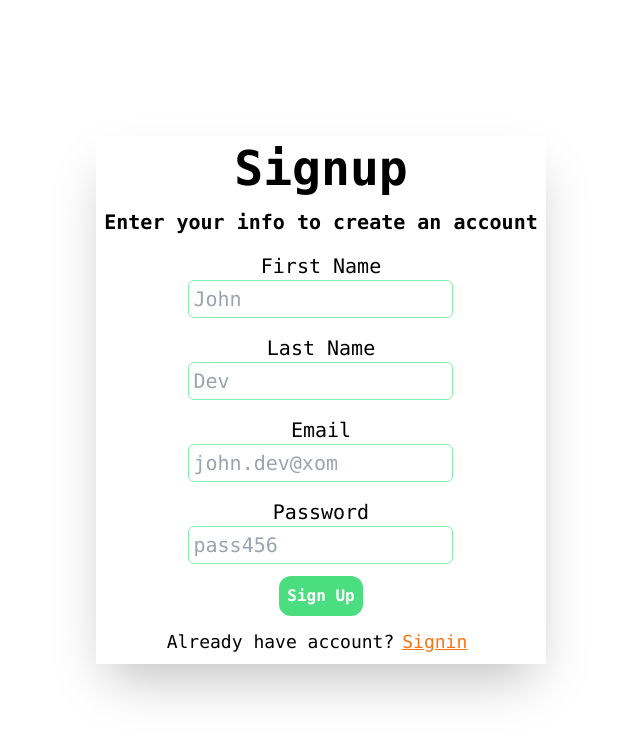
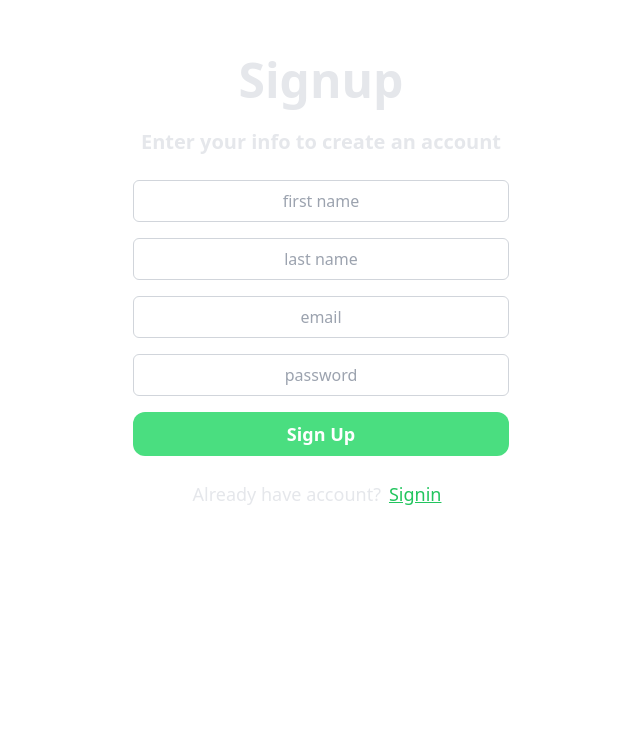
Before and after one commit to haryannvi-coder/basic-blog-frontend, a React (Vite) app: page /signup in a window 1280 px wide. Shown: the top 738 px of the page, without its empty margins (319-959 px from the left). Built offline with nearby package versions, Linux system fonts and the light colour scheme.

Commit message:
dark mode + ui fix

```diff
--- a/src/components/BottomWarning.jsx
+++ b/src/components/BottomWarning.jsx
@@ -3,7 +3,7 @@ import { Link } from "react-router-dom"
 export function BottomWarning({label, buttonText, to}){
     return <div className="p-2 text-lg" >
         {label}
-        <Link className="px-2 underline text-orange-500" to={to}>
+        <Link className="px-2 underline text-green-500" to={to}>
             {buttonText}
       </Link>
     </div>
--- a/src/components/Button.jsx
+++ b/src/components/Button.jsx
@@ -1,5 +1,5 @@
 export function Button({label, onClick}){
-    return <button onClick={onClick} className="m-1 p-2 bg-green-400 rounded-xl text-white font-semibold text-base hover:bg-green-500  focus:outline-none focus:ring focus:ring-white " >
+    return <button onClick={onClick} className="w-full p-2 bg-green-400 rounded-xl text-white font-semibold text-lg hover:bg-green-500  focus:outline-none focus:ring focus:ring-white " >
         {label}
     </button>
 }
--- a/src/components/Heading.jsx
+++ b/src/components/Heading.jsx
@@ -1,7 +1,7 @@
 
 
 export function Heading({label}){
-    return <div className="text-5xl font-bold p-2" >
+    return <div className="text-5xl font-bold " >
         {label}
     </div>
 }
--- a/src/components/InputBox.jsx
+++ b/src/components/InputBox.jsx
@@ -1,6 +1,6 @@
-export function InputBox({label, placeholder, onChange}) {
-    return <div className="p-2 text-xl " >
-        <div>{label}</div>
-        <input onChange={onChange} placeholder={placeholder}  className="p-1 rounded-md border border-green-300" />
+export function InputBox({placeholder, onChange}) {
+    return <div>
+        <input onChange={onChange} placeholder={placeholder}  className="w-full text-center p-2 border rounded-md bg-white dark:bg-slate-800 dark:text-white border-gray-300 dark:border-slate-600 focus:outline-none focus:ring-2 focus:ring-green-500" />
     </div>
+
 }
--- a/src/components/TopBar.jsx
+++ b/src/components/TopBar.jsx
@@ -1,9 +1,9 @@
 import { useNavigate } from "react-router-dom"
 import { Button } from "./Button"
-import homelogo from "../assets/typewriter.jpg"
 import { GoPlus } from "react-icons/go";
 import { useState, useEffect } from 'react';
 import { ThemeButton } from "./ThemeButton";
+import { RiBloggerFill } from "react-icons/ri";
 
 export function TopBar({setFilter}){
     const navigate = useNavigate();
@@ -18,28 +18,26 @@ export function TopBar({setFilter}){
     return <div className="flex justify-between p-2 h-20 border-b dark:border-slate-600 " >
 
         <div className="flex items-center hover:cursor-pointer ">
-            <img onClick={() => {
-                navigate(`/dashboard`)}} src={homelogo} alt="home logo" className=" border-2 border-green-400 rounded-full h-full"
-            />
+            <RiBloggerFill onClick={() => {
+                navigate(`/dashboard`)}} className=" text-green-500 text-6xl"/>
         </div>
 
-        <div className="flex items-center  hover:cursor " >
+        <div className="flex items-center  hover:cursor w-1/3" >
             <input onChange={(e) => {
                 setFilter(e.target.value)
-            }} placeholder={"search topic"} className=" h-1/2 text-center rounded-md border border-slate-300  bg-white dark:bg-slate-800 dark:text-white  dark:border-slate-600 focus:outline-none focus:ring-2 focus:ring-green-500" />
+            }} placeholder={"search topic"} className="w-full h-1/2 text-center rounded-md border border-slate-300  bg-white dark:bg-slate-800 dark:text-white  dark:border-slate-600 focus:outline-none focus:ring-2 focus:ring-green-500" />
         </div>
 
 
-        <div className="flex items-center justify-between" >
+        <div className="flex items-center justify-between space-x-4" >
             <ThemeButton />
-
 
             { isLoggedIn
             ?
                 <>
                     <GoPlus onClick={() => {
                         navigate("/addblog")
-                    }} className="text-4xl text-green-500 cursor-pointer" />
+                    }} className="text-6xl text-green-500 cursor-pointer" />
 
                     <Button onClick={() => {
                         navigate("/logout")
--- a/src/pages/AddBlog.jsx
+++ b/src/pages/AddBlog.jsx
@@ -15,7 +15,7 @@ export function AddBlog(){
     const editorRef = useRef()
     const navigate = useNavigate()
 
-    return <div className="min-h-screen dark:bg-slate-900 px-2" >
+    return <div className="min-h-screen dark:bg-slate-900 px-2 " >
         <TopBar  />
         <div className="my-4 space-y-4" >
             <input placeholder={"Title"} onChange={(e) => {
@@ -58,6 +58,5 @@ export function AddBlog(){
                 }
             }} label={"Submit"} />
         </div>
-
     </div>
 }
--- a/src/pages/ReadBlog.jsx
+++ b/src/pages/ReadBlog.jsx
@@ -12,7 +12,7 @@ export function ReadBlog(){
 
   useEffect(() => {
     async function getBlog(){
-            if (blogId) {
+      if(blogId) {
         try {
           const res = await axios.get(`https://basic-blog-backend-production.up.railway.app/api/v1/blog/readBlog`, {
             params: { blogId } // Pass blogId as a query parameter
@@ -34,16 +34,17 @@ export function ReadBlog(){
 
     <div className="container mx-auto p-4">
       <div className="flex justify-center space-x-4 mb-4">
-        <Button
+        <button
           label={"Edit"}
           onClick={() => navigate(`/editBlog?blogId=${blogId}`)}
-          className="bg-blue-500 hover:bg-blue-600 text-white py-2 px-4 rounded transition-colors duration-300"
-        />
-        <Button
+          className="w-24 p-2 bg-green-400 rounded-xl text-white font-semibold text-lg hover:bg-green-500  focus:outline-none focus:ring focus:ring-white"
+        >Edit</button>
+
+        <button
           label={"Delete"}
           onClick={() => navigate(`/deleteBlog?blogId=${blogId}`)}
-          className="bg-red-500 hover:bg-red-600 text-white py-2 px-4 rounded transition-colors duration-300"
-        />
+          className="w-24 p-2 bg-green-400 rounded-xl text-white font-semibold text-lg hover:bg-green-500  focus:outline-none focus:ring focus:ring-white"
+        >Delete</button>
       </div>
 
       <div className="text-center font-bold text-4xl mb-4 p-4 bg-white dark:bg-gray-800 rounded-md shadow-md dark:shadow-lg">
@@ -59,5 +60,4 @@ export function ReadBlog(){
       </div>
     </div>
   </div>
-
 }
--- a/src/pages/Signin.jsx
+++ b/src/pages/Signin.jsx
@@ -15,19 +15,19 @@ export function Signin(){
 
     const navigate = useNavigate();
 
-    return <div className="h-screen flex justify-center items-center">
-        <div className="shadow-2xl border-black font-mono text-center" >
+    return <div className="flex justify-center min-h-screen dark:bg-slate-900" >
+        <div className="text-center m-20 text-gray-200 space-y-4" >
             <Heading label="Signin" />
 
             <SubHeading label={"Enter your info to access your account"} />
 
             <InputBox onChange={(e) => {
                 setEmail(e.target.value)
-            }} label={"Email"} placeholder={"john.dev@xom"} />
+            }} placeholder={"email"} />
 
             <InputBox onChange={(e) => {
                 setPassword(e.target.value)
-            }} label={"Password"} placeholder={"pass456"} />
+            }} placeholder={"password"} />
 
             <Button onClick={async () => {
                 try {
--- a/src/pages/Signup.jsx
+++ b/src/pages/Signup.jsx
@@ -18,27 +18,27 @@ export function Signup(){
 
     const navigate = useNavigate();
 
-    return <div className=" h-screen flex justify-center items-center">
-        <div className="shadow-2xl border-black font-mono text-center" >
+    return <div className="flex justify-center min-h-screen dark:bg-slate-900">
+        <div className=" text-center m-14 text-gray-200 space-y-4" >
             <Heading label={"Signup"} />
 
             <SubHeading label={"Enter your info to create an account"} />
 
             <InputBox onChange={(e) => {
                 setFirstName(e.target.value)
-            }} label={"First Name"} placeholder={"John"} />
+            }} placeholder={"first name"} />
 
             <InputBox onChange={(e) => {
                 setLastName(e.target.value)
-            }} label={"Last Name"} placeholder={"Dev"} />
+            }} placeholder={"last name"} />
 
             <InputBox  onChange={(e) => {
                 setEmail(e.target.value)
-            }} label={"Email"} placeholder={"john.dev@xom"} />
+            }} placeholder={"email"} />
 
             <InputBox onChange={(e) => {
                 setPassword(e.target.value)
-            }} label={"Password"} placeholder={"pass456"} />
+            }} placeholder={"password"} />
 
             <Button onClick={async () => {
                 try {
```
Lines whose indentation alone changed are shown as unchanged.
